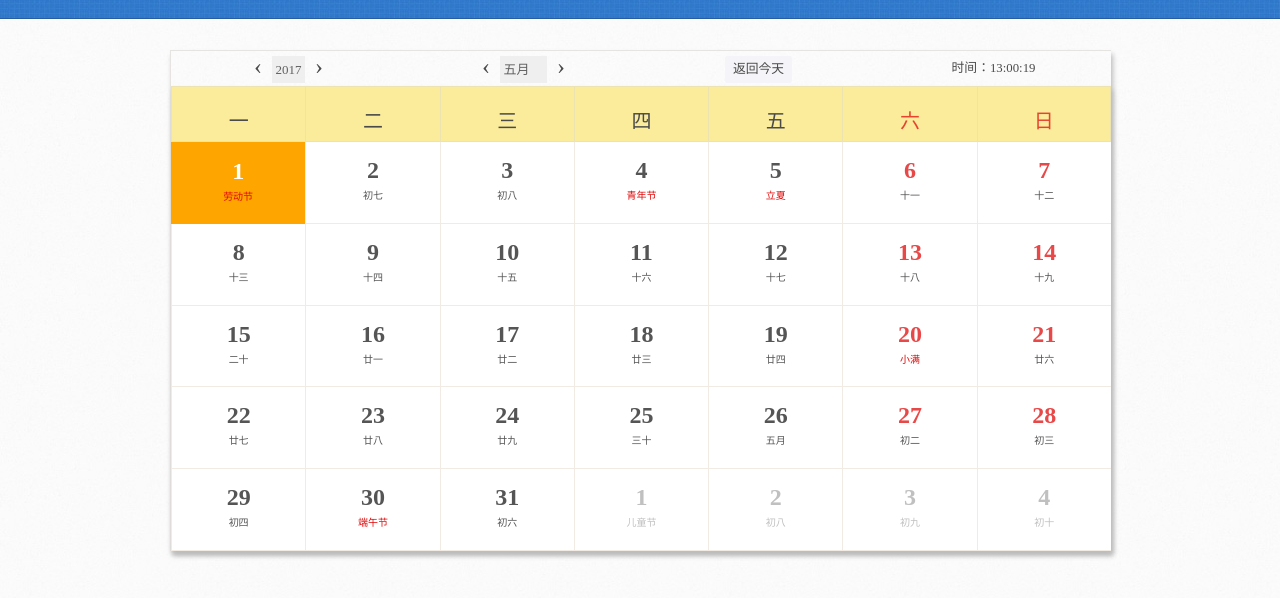
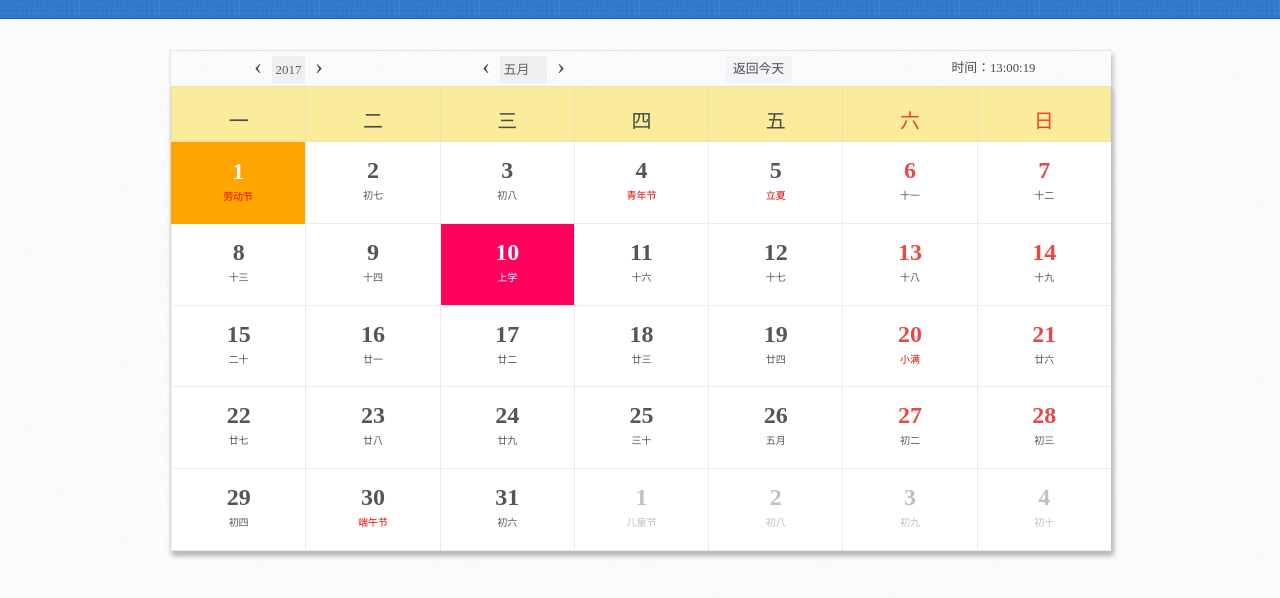
Before and after one commit to Lixucheng/Simple-Calendar, a plain HTML site: page index.html in a window 1280 px wide. Shown: the part 182-780 px from the top of the page. Drawn offline with Linux system fonts and the light colour scheme.

Commit message:
feature: highlight the marked dates

```diff
--- a/javascripts/simple-calendar.js
+++ b/javascripts/simple-calendar.js
@@ -233,7 +233,7 @@ var SimpleCalendar = function () {
       },
       timeZone: "", //时区
       mark: {
-        '2016-5-5': '上学'
+        '2017-5-10': '上学'
       },
       theme: {
         changeAble: false,
@@ -483,6 +483,11 @@ var SimpleCalendar = function () {
 
             if (data[year + '-' + currentmonth + '-' + day]) {
               v.classList.add('sc-mark');
+
+              // 增强标签效果
+              var reminder = v.querySelector('.lunar-day');
+              reminder.innerText = data[year + '-' + currentmonth + '-' + day];
+
               v.title = data[year + '-' + currentmonth + '-' + day];
             } else {
               v.classList.remove('sc-mark');
--- a/stylesheets/simple-calendar.css
+++ b/stylesheets/simple-calendar.css
@@ -62,7 +62,9 @@
   background-color: #FFEBEC;
 }
 .sc-mark{
-  background-color: #E5FBFA;
+  /*background-color: #E5FBFA;*/
+  background-color: #FF005B;
+  color: #FFFFFF;
 }
 .sc-vocation:before {
   content: '休';
```
